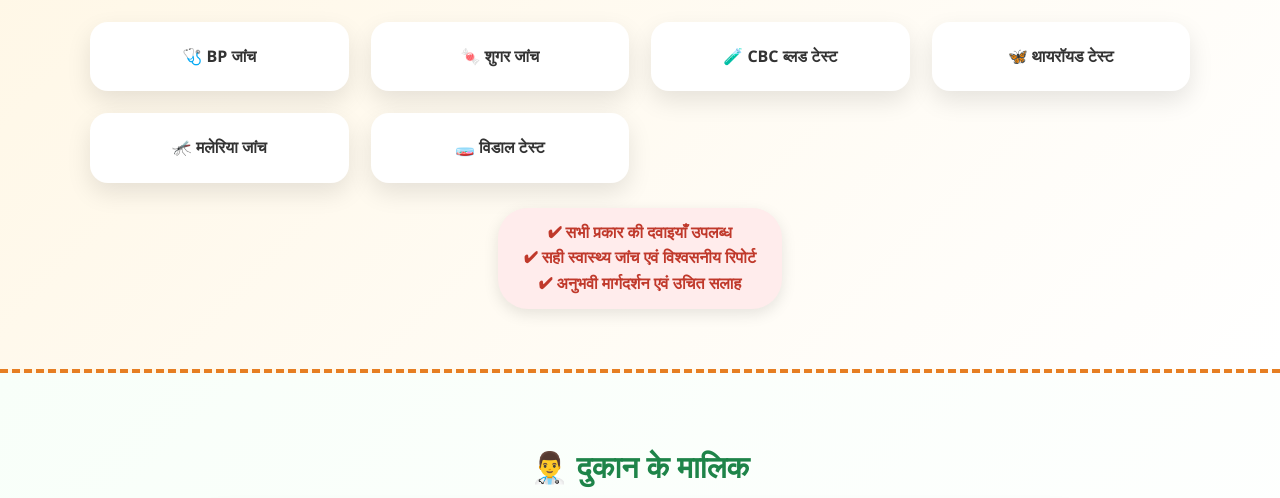
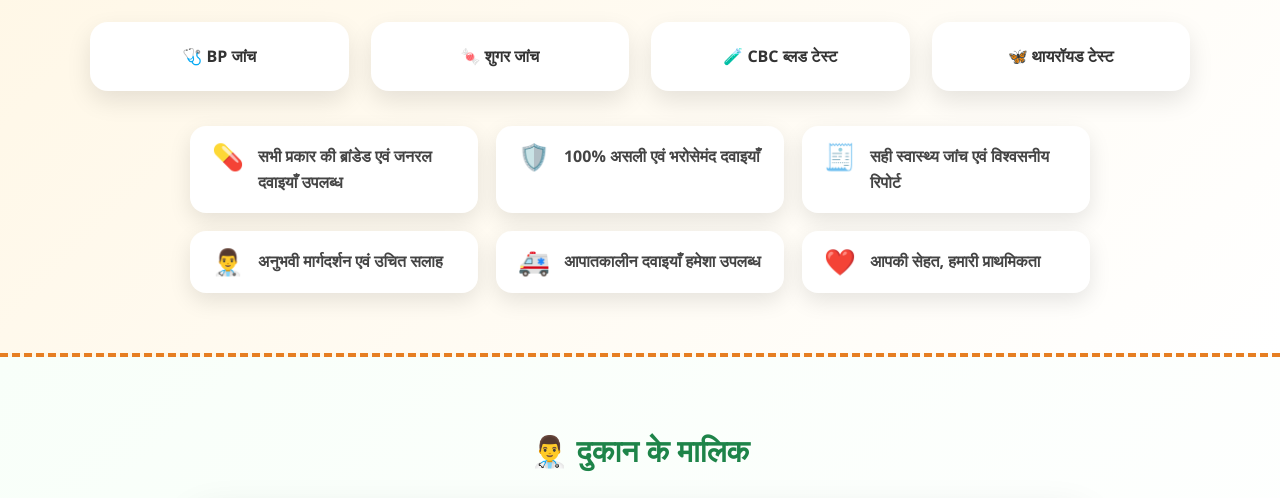
Before and after one commit to ritvijverma/Kanha-Medical-Hall, a plain HTML site: page index.html in a window 1280 px wide. Shown: the part 1126-1624 px from the top of the page. Drawn offline with Linux system fonts and the light colour scheme.

Commit message:
latest update on offer section

```diff
--- a/index.html
+++ b/index.html
@@ -273,6 +273,44 @@
   }
 }
 
+/* ================= OFFER ICON LIST ================= */
+.offer-list{
+  max-width:900px;
+  margin:35px auto 0;
+  display:grid;
+  grid-template-columns:repeat(auto-fit, minmax(260px, 1fr));
+  gap:18px;
+}
+
+.offer-item{
+  background:#ffffff;
+  padding:18px 22px;
+  border-radius:16px;
+  display:flex;
+  align-items:flex-start;
+  gap:14px;
+  box-shadow:0 8px 22px rgba(0,0,0,.1);
+  text-align:left;
+}
+
+.offer-icon{
+  font-size:1.6rem;
+  line-height:1;
+}
+
+.offer-text{
+  font-size:1rem;
+  color:#444;
+  font-weight:600;
+}
+
+@media(max-width:768px){
+  .offer-item{
+    text-align:left;
+  }
+}
+
+
 
   </style>
 </head>
@@ -290,24 +328,52 @@
 
 <!-- OFFER -->
 <section class="offer">
-<h2>💊 दवाइयाँ एवं विशेष मेडिकल जांच सुविधा</h2>
+  <h2>💊 दवाइयाँ एवं विशेष मेडिकल जांच सुविधा</h2>
 
+  <!-- TESTS -->
   <div class="service-box">
     <div class="card">🩺 BP जांच</div>
     <div class="card">🍬 शुगर जांच</div>
     <div class="card">🧪 CBC ब्लड टेस्ट</div>
     <div class="card">🦋 थायरॉयड टेस्ट</div>
-    <div class="card">🦟 मलेरिया जांच</div>
-    <div class="card">🧫 विडाल टेस्ट</div>
+    <!-- <div class="card">🦟 मलेरिया जांच</div> -->
+    <!-- <div class="card">🧫 विडाल टेस्ट</div> -->
   </div>
 
-  <!-- NEW INFO -->
-  <div class="offer-note">
-    ✔ सभी प्रकार की दवाइयाँ उपलब्ध <br>
-    ✔ सही स्वास्थ्य जांच एवं विश्वसनीय रिपोर्ट <br>
-    ✔ अनुभवी मार्गदर्शन एवं उचित सलाह
+  <!-- MEDICINE & TRUST INFO -->
+  <div class="offer-list">
+    <div class="offer-item">
+      <span class="offer-icon">💊</span>
+      <span class="offer-text">सभी प्रकार की ब्रांडेड एवं जनरल दवाइयाँ उपलब्ध</span>
+    </div>
+
+    <div class="offer-item">
+      <span class="offer-icon">🛡️</span>
+      <span class="offer-text">100% असली एवं भरोसेमंद दवाइयाँ</span>
+    </div>
+
+    <div class="offer-item">
+      <span class="offer-icon">🧾</span>
+      <span class="offer-text">सही स्वास्थ्य जांच एवं विश्वसनीय रिपोर्ट</span>
+    </div>
+
+    <div class="offer-item">
+      <span class="offer-icon">👨‍⚕️</span>
+      <span class="offer-text">अनुभवी मार्गदर्शन एवं उचित सलाह</span>
+    </div>
+
+    <div class="offer-item">
+      <span class="offer-icon">🚑</span>
+      <span class="offer-text">आपातकालीन दवाइयाँ हमेशा उपलब्ध</span>
+    </div>
+
+    <div class="offer-item">
+      <span class="offer-icon">❤️</span>
+      <span class="offer-text">आपकी सेहत, हमारी प्राथमिकता</span>
+    </div>
   </div>
 </section>
+
 
 
 <!-- OWNER DETAIL -->
```
